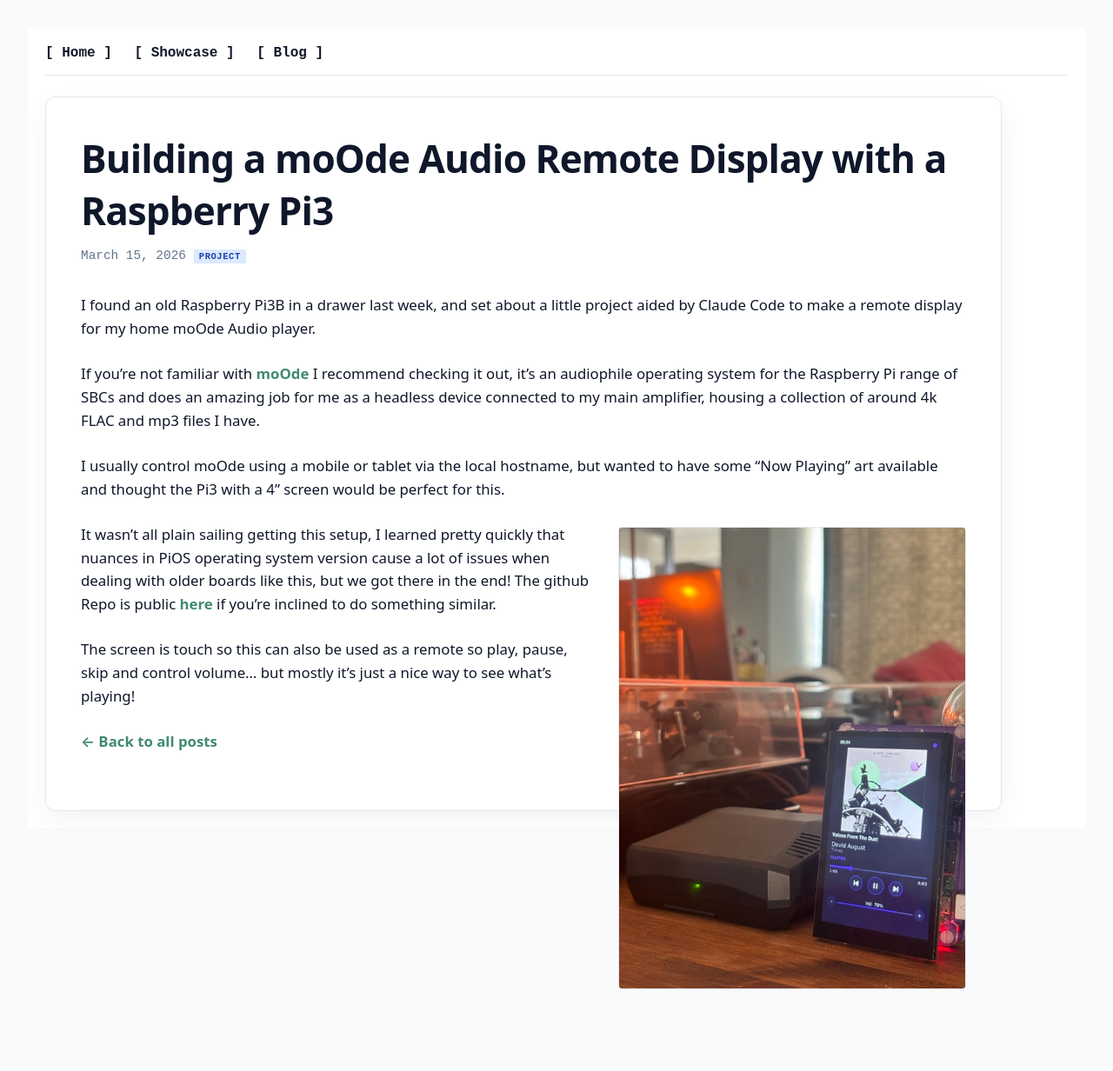
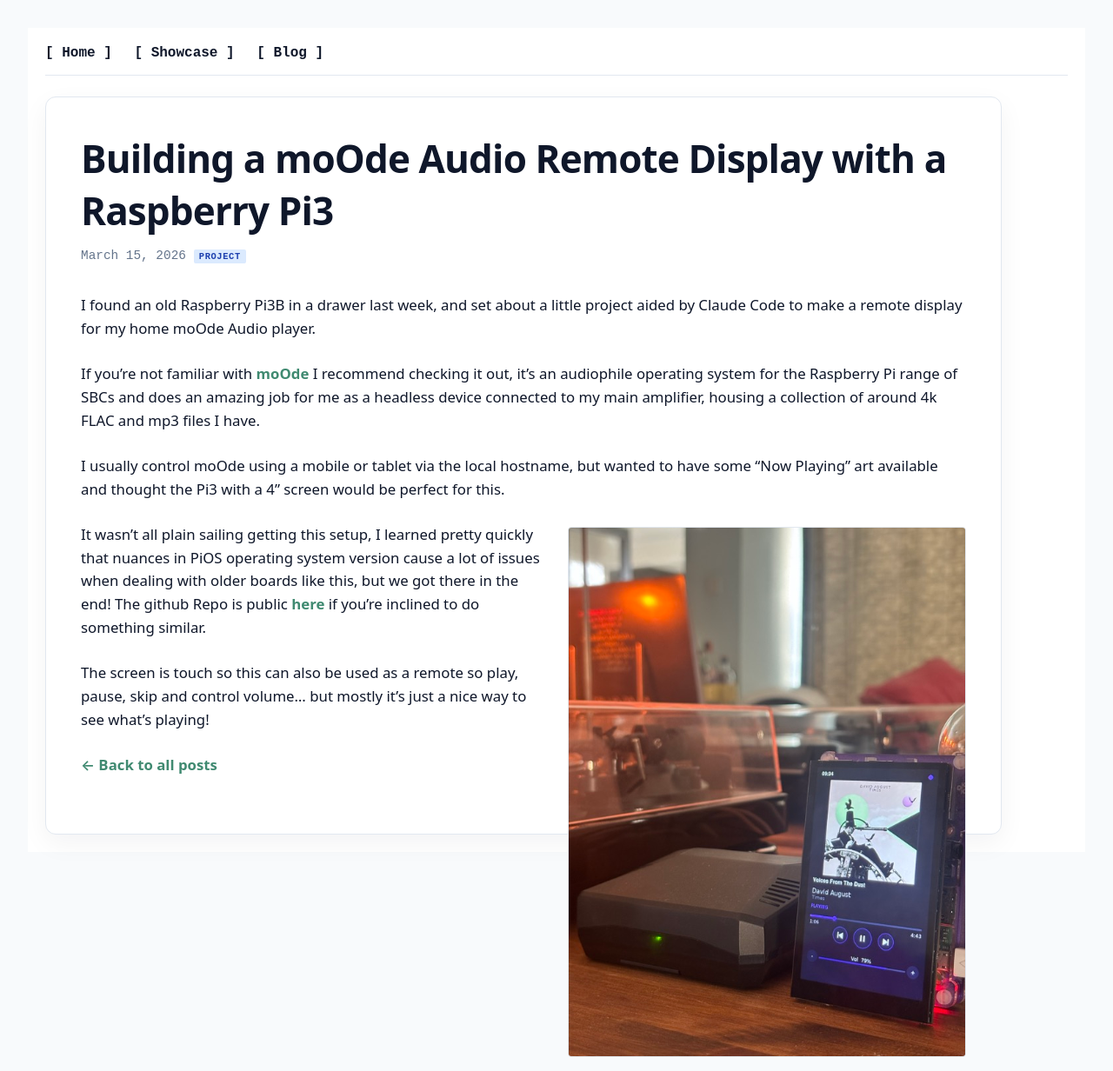
Before and after one commit to typedformiles/navvix, a Jekyll site: the page built from _posts/2026-03-15-moode-audio-remote-display.md, in a window 1280 px wide. Shown: the whole page at 87% size. Built offline with Jekyll 4.4.1, drawn with Linux system fonts in a browser that asks for light colours; before the commit the page ends 1154 px from its top, so only the background shows below that.

Commit message:
Fix moOde display image to use CSS float/wrap instead of inline style
Co-Authored-By: Claude Opus 4.6 <noreply@anthropic.com>

```diff
--- a/_posts/2026-03-15-moode-audio-remote-display.md
+++ b/_posts/2026-03-15-moode-audio-remote-display.md
@@ -11,7 +11,7 @@ If you're not familiar with [moOde](https://moodeaudio.org/) I recommend checkin
 
 I usually control moOde using a mobile or tablet via the local hostname, but wanted to have some "Now Playing" art available and thought the Pi3 with a 4" screen would be perfect for this.
 
-<img src="/assets/images/moode-display.jpg" alt="moOde remote display showing Now Playing on a Raspberry Pi with 4 inch screen" style="max-width: 400px;">
+![moOde remote display showing Now Playing on a Raspberry Pi with 4 inch screen](/assets/images/moode-display.jpg)
 
 It wasn't all plain sailing getting this setup, I learned pretty quickly that nuances in PiOS operating system version cause a lot of issues when dealing with older boards like this, but we got there in the end! The github Repo is public [here](https://github.com/typedformiles/moode_remote) if you're inclined to do something similar.
 
```
